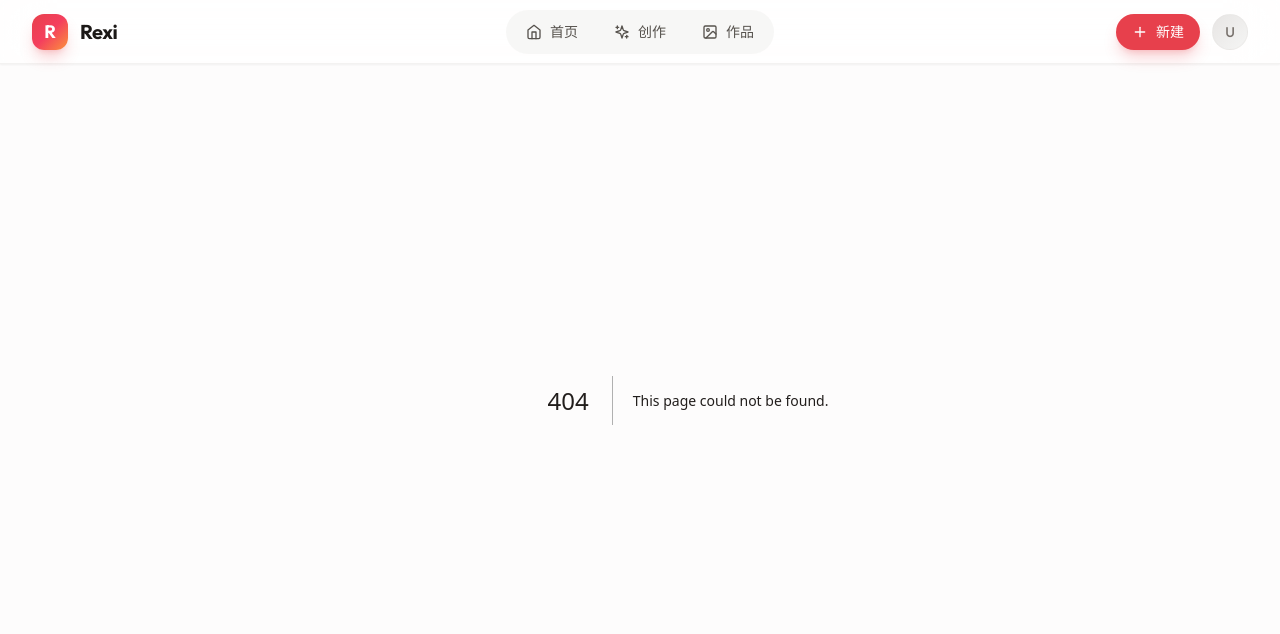
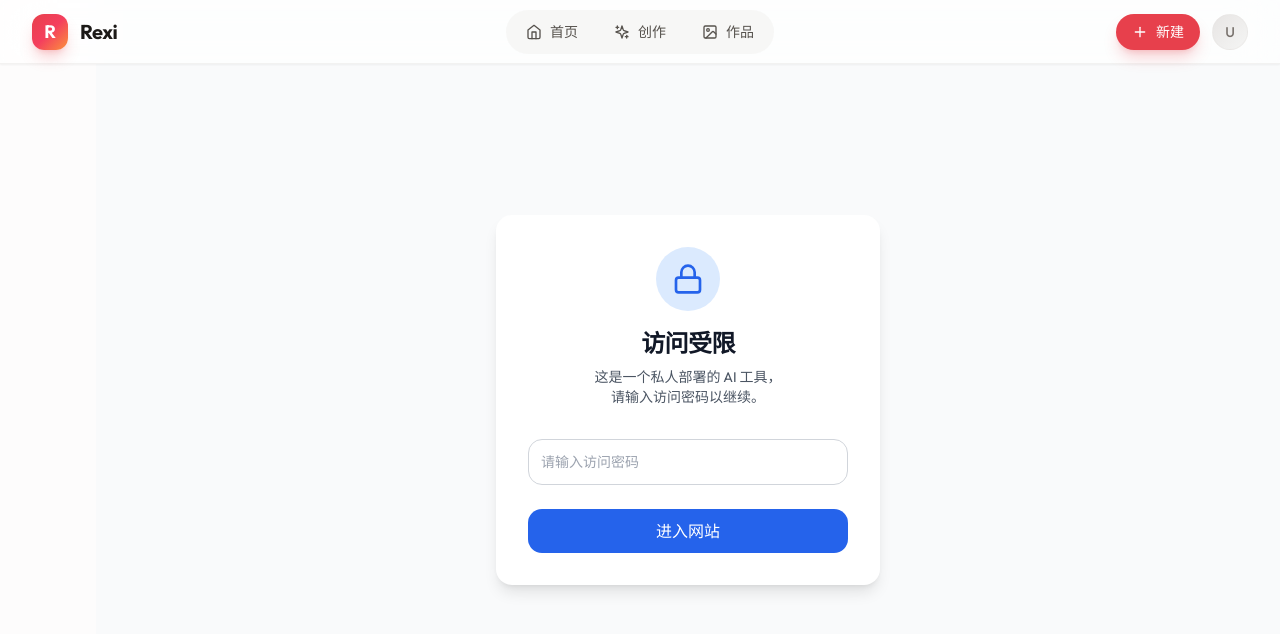
Before and after one commit to kieran0625/rexi, a Next.js app: page /login in a window 1280 px wide. Before the commit this address had no page. Shown: the top 634 px of the page. Built offline with nearby package versions, Linux system fonts and the light colour scheme; a web font is replaced by a local one.

Commit message:
feat: add password protection

```diff
--- /dev/null
+++ b/src/app/api/auth/route.ts
@@ -0,0 +1,30 @@
+import { NextResponse } from "next/server";
+import { cookies } from "next/headers";
+
+export async function POST(req: Request) {
+    try {
+        const { password } = await req.json();
+        const correctPassword = process.env.ACCESS_PASSWORD;
+
+        if (!correctPassword) {
+            console.error("ACCESS_PASSWORD is not set in environment variables");
+            return NextResponse.json({ error: "Server configuration error" }, { status: 500 });
+        }
+
+        if (password === correctPassword) {
+            // 设置 Cookie，有效期 30 天
+            cookies().set("auth_token", "authenticated", {
+                httpOnly: true,
+                secure: process.env.NODE_ENV === "production",
+                maxAge: 60 * 60 * 24 * 30, // 30 days
+                path: "/",
+            });
+
+            return NextResponse.json({ success: true });
+        }
+
+        return NextResponse.json({ error: "Invalid password" }, { status: 401 });
+    } catch (error) {
+        return NextResponse.json({ error: "Authentication failed" }, { status: 500 });
+    }
+}
--- /dev/null
+++ b/src/app/login/page.tsx
@@ -0,0 +1,80 @@
+"use client";
+
+import { useState } from "react";
+import { useRouter } from "next/navigation";
+import { Button } from "@/components/ui/button";
+import { Lock } from "lucide-react";
+
+export default function LoginPage() {
+    const [password, setPassword] = useState("");
+    const [error, setError] = useState("");
+    const [isLoading, setIsLoading] = useState(false);
+    const router = useRouter();
+
+    const handleSubmit = async (e: React.FormEvent) => {
+        e.preventDefault();
+        setIsLoading(true);
+        setError("");
+
+        try {
+            const res = await fetch("/api/auth", {
+                method: "POST",
+                headers: { "Content-Type": "application/json" },
+                body: JSON.stringify({ password }),
+            });
+
+            if (res.ok) {
+                router.refresh();
+                router.push("/");
+            } else {
+                setError("密码错误，请重试");
+            }
+        } catch {
+            setError("验证失败，请稍后重试");
+        } finally {
+            setIsLoading(false);
+        }
+    };
+
+    return (
+        <div className="flex h-screen items-center justify-center bg-gray-50 px-4">
+            <div className="w-full max-w-sm space-y-8 rounded-2xl bg-white p-8 shadow-lg">
+                <div className="text-center">
+                    <div className="mx-auto flex h-16 w-16 items-center justify-center rounded-full bg-blue-100 mb-4">
+                        <Lock className="h-8 w-8 text-blue-600" />
+                    </div>
+                    <h2 className="text-2xl font-bold tracking-tight text-gray-900">
+                        访问受限
+                    </h2>
+                    <p className="mt-2 text-sm text-gray-600">
+                        这是一个私人部署的 AI 工具，<br />请输入访问密码以继续。
+                    </p>
+                </div>
+
+                <form className="space-y-6" onSubmit={handleSubmit}>
+                    <div>
+                        <input
+                            type="password"
+                            required
+                            className="block w-full rounded-md border border-gray-300 px-3 py-3 text-gray-900 placeholder-gray-400 focus:border-blue-500 focus:outline-none focus:ring-1 focus:ring-blue-500 sm:text-sm"
+                            placeholder="请输入访问密码"
+                            value={password}
+                            onChange={(e) => setPassword(e.target.value)}
+                        />
+                        {error && (
+                            <p className="mt-2 text-sm text-red-600 text-center">{error}</p>
+                        )}
+                    </div>
+
+                    <Button
+                        type="submit"
+                        className="w-full h-11 text-base bg-blue-600 hover:bg-blue-700"
+                        disabled={isLoading}
+                    >
+                        {isLoading ? "验证中..." : "进入网站"}
+                    </Button>
+                </form>
+            </div>
+        </div>
+    );
+}
```
Also changed, not shown: src/middleware.ts (added, +34 -0 lines), 1 other file (tests, documents, lock files or other folders).
